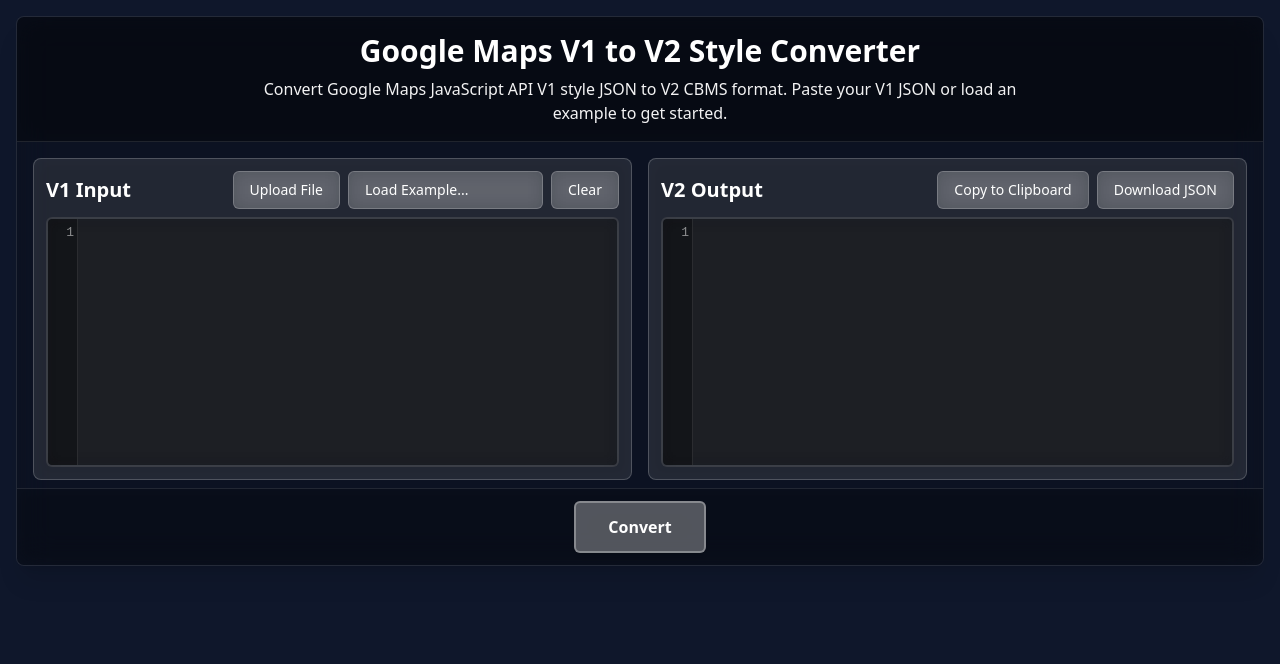
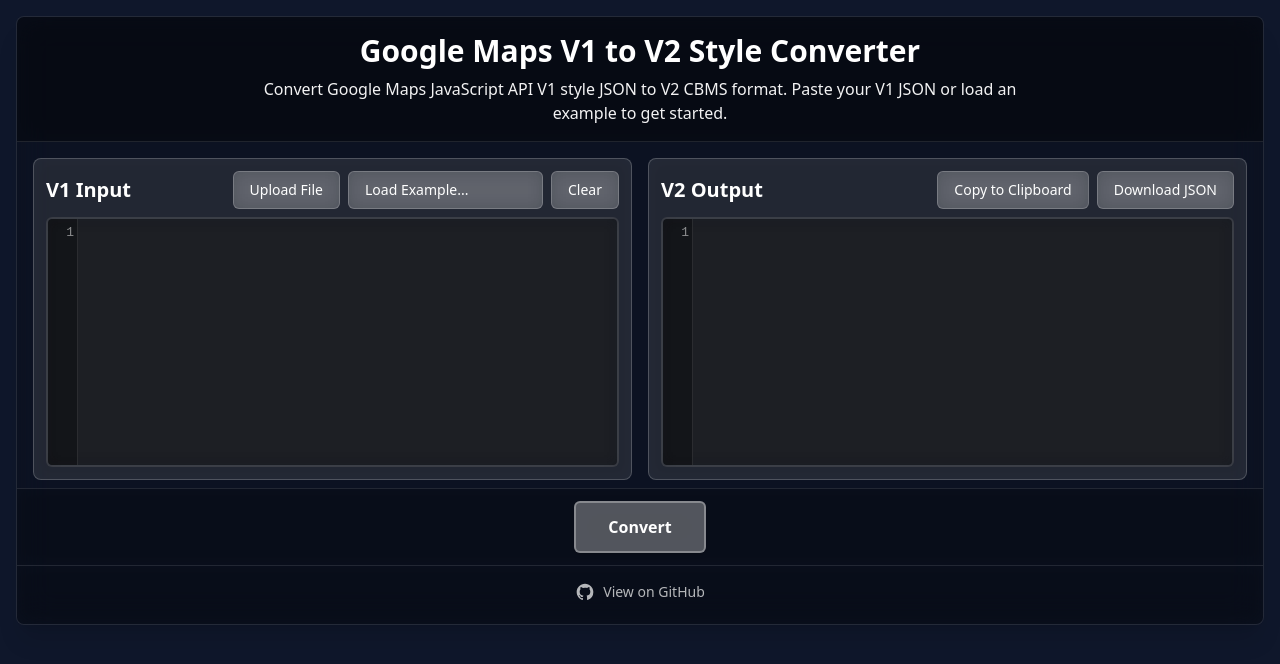
Before and after one commit to gelbh/google-maps-converter, a website built with Vite: page index.html in a window 1280 px wide. Built offline with nearby package versions, Linux system fonts and the light colour scheme.

Commit message:
docs: add GitHub Pages and repository links to README and site footer

```diff
--- a/index.html
+++ b/index.html
@@ -156,6 +156,20 @@
         </div>
         <div id="validation-errors-content" class="text-sm text-yellow-100"></div>
       </div>
+
+      <footer class="p-4 text-center border-t border-white/10 bg-black/10 backdrop-blur-sm">
+        <a
+          href="https://github.com/gelbh/google-maps-converter"
+          target="_blank"
+          rel="noopener noreferrer"
+          class="inline-flex items-center gap-2 text-white/70 hover:text-white transition-colors text-sm"
+        >
+          <svg class="w-5 h-5" fill="currentColor" viewBox="0 0 24 24" aria-hidden="true">
+            <path fill-rule="evenodd" d="M12 2C6.477 2 2 6.484 2 12.017c0 4.425 2.865 8.18 6.839 9.504.5.092.682-.217.682-.483 0-.237-.008-.868-.013-1.703-2.782.605-3.369-1.343-3.369-1.343-.454-1.158-1.11-1.466-1.11-1.466-.908-.62.069-.608.069-.608 1.003.07 1.531 1.032 1.531 1.032.892 1.532 2.341 1.088 2.91.832.092-.647.35-1.088.636-1.338-2.22-.253-4.555-1.113-4.555-4.951 0-1.093.39-1.988 1.029-2.688-.103-.253-.446-1.272.098-2.65 0 0 .84-.27 2.75 1.026A9.564 9.564 0 0112 6.844c.85.004 1.705.115 2.504.337 1.909-1.296 2.747-1.027 2.747-1.027.546 1.379.202 2.398.1 2.651.64.7 1.028 1.595 1.028 2.688 0 3.848-2.339 4.695-4.566 4.943.359.309.678.92.678 1.855 0 1.338-.012 2.419-.012 2.747 0 .268.18.58.688.482A10.019 10.019 0 0022 12.017C22 6.484 17.522 2 12 2z" clip-rule="evenodd" />
+          </svg>
+          View on GitHub
+        </a>
+      </footer>
     </div>
 
     <!-- Scripts -->
```
Also changed, not shown: README.md.
